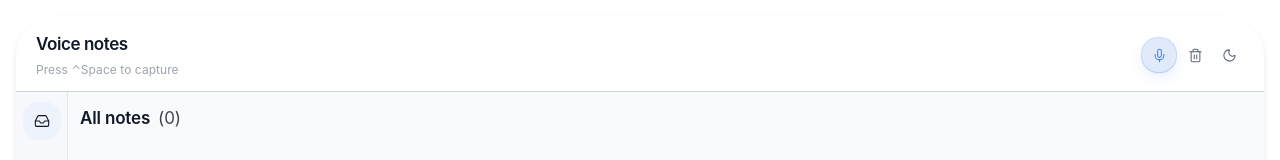
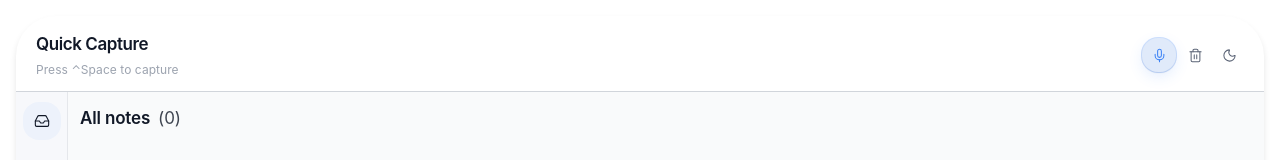
Before and after one commit to gaushh/quick-capture, a React (Vite) app: page / in a window 1280 px wide. Both pictures are taken after a click on the button 1182 px from the left and 777 px from the top of the page. Shown: the top 160 px of the page. Built offline with nearby package versions, Linux system fonts and the light colour scheme.

Commit message:
Task spacing, Quick Capture header rename, walkthrough script update

```diff
--- a/src/capture/QuickCapture.tsx
+++ b/src/capture/QuickCapture.tsx
@@ -3124,7 +3124,7 @@ export function QuickCapture() {
                     className="qc-scratchpad-header-title truncate text-[17px] font-semibold tracking-tight"
                     style={{ color: `var(--qc-text-primary)` }}
                   >
-                    Voice notes
+                    Quick Capture
                   </span>
                   <p className="qc-sheet-shortcut-hint">
                     {isProcessingWhisper ?
--- a/src/index.css
+++ b/src/index.css
@@ -2805,14 +2805,14 @@
     display: flex;
     flex-direction: column;
     gap: 0;
-    margin-bottom: 0;
+    margin-bottom: 12px;
   }
 
   .qc-task-group__label {
     display: flex;
     align-items: center;
     gap: 8px;
-    padding: 0 8px;
+    padding: 0 8px 6px;
     font-size: 11px;
     font-weight: var(--qc-fw-semibold);
     color: var(--qc-text-secondary);
```
Also changed, not shown: 1 other file (tests, documents, lock files or other folders).
